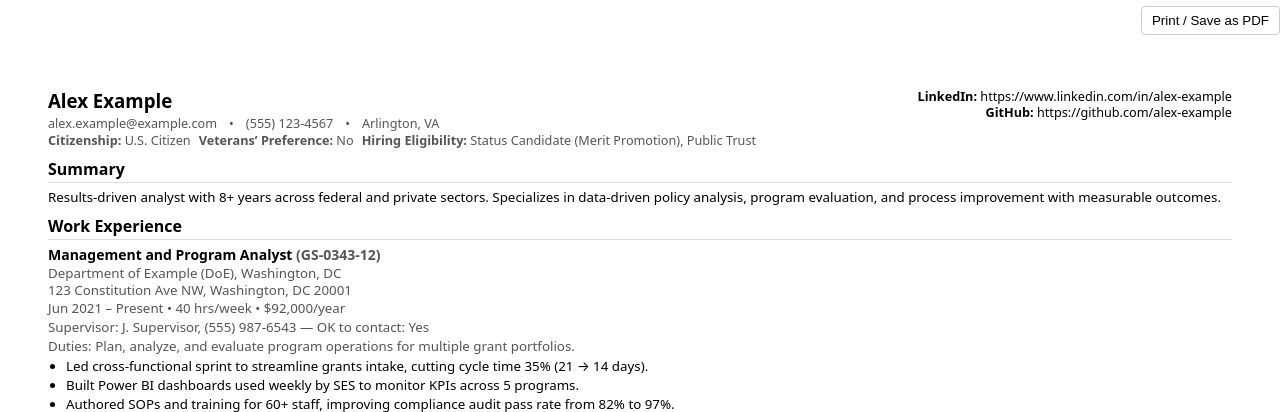
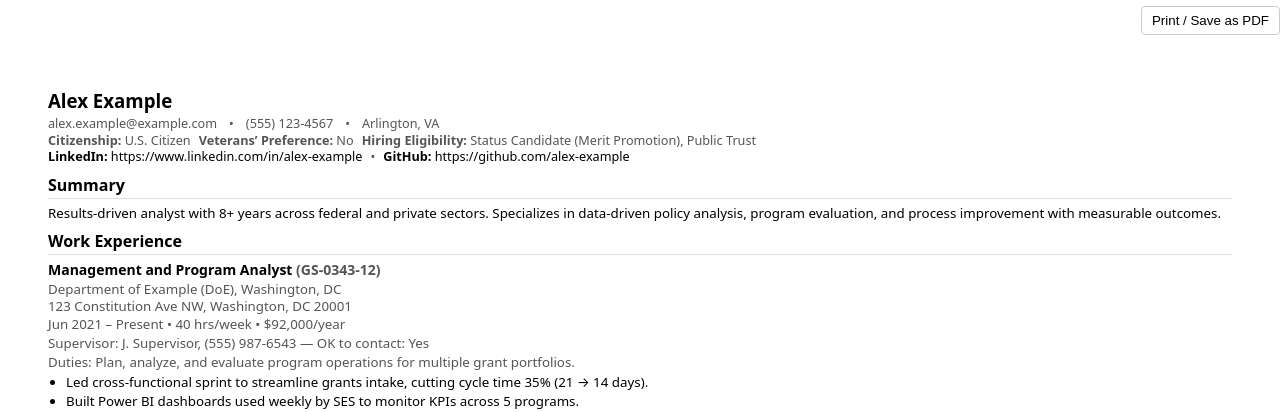
Before and after one commit to corn8200/Fed_Resume, a Flask app: page /render in a window 1280 px wide. Shown: the top 412 px of the page. Run offline with Flask 3, Linux system fonts and the light colour scheme.

Commit message:
style(header): move links under name, left-aligned with wrapping
- Replace right-aligned links column with inline links row under contact
- Add .links-row styles and include in print font-size adjustment
- Keep URL wrapping and separators for readability

```diff
--- a/templates/resume.html
+++ b/templates/resume.html
@@ -21,7 +21,7 @@
       .header { display: flex; justify-content: space-between; gap: 16px; flex-wrap: wrap; }
       .header-left { flex: 1 1 auto; }
       .header-right { flex: 0 0 auto; text-align: right; }
-      .links a { color: inherit; text-decoration: none; overflow-wrap: anywhere; word-break: break-word; hyphens: auto; }
+      .links a, .links-row a { color: inherit; text-decoration: none; overflow-wrap: anywhere; word-break: break-word; hyphens: auto; }
       .links a:hover { text-decoration: underline; }
       .section { margin-top: 8px; }
       .entry { margin: 6px 0; }
@@ -37,6 +37,8 @@
       .topbar { position: sticky; top: 0; display: flex; justify-content: end; padding: 6px 0; background: rgba(255,255,255,0.9); }
       .kv { display: inline-flex; gap: 8px; flex-wrap: wrap; font-size: 9.5pt; }
       .kv b { font-weight: 600; }
+      .links-row { display: flex; gap: 8px; align-items: baseline; flex-wrap: wrap; font-size: 9.5pt; }
+      .links-row .sep { color: var(--muted); }
       /* Improve general wrapping */
       body { overflow-wrap: anywhere; hyphens: auto; }
       .tail { display: block; }
@@ -65,7 +67,7 @@
         /* Let flex blocks wrap naturally in print */
         .header { align-items: flex-start; }
         /* Smaller link text in print */
-        .links, .header-right, .links a { font-size: 9.5pt !important; }
+        .links, .header-right, .links a, .links-row { font-size: 9.5pt !important; }
         /* Optional trimming for very long bullet lists when marked */
         .bullets--long li:nth-child(n+7) { display: none; }
         /* Optional future-dated volunteer hiding when marked */
@@ -97,14 +99,14 @@
             {% if r.eligibilities %}<div><b>Hiring Eligibility:</b> {{ r.eligibilities | join(', ') }}</div>{% endif %}
           </div>
           {% endif %}
+        {% if r.contact.links %}
+          <div class="links-row">
+            {% for label, url in r.contact.links.items() %}
+              <span class="link-item"><strong>{{ label }}:</strong> <a href="{{ url }}">{{ url }}</a></span>{% if not loop.last %}<span class="sep">•</span>{% endif %}
+            {% endfor %}
+          </div>
+        {% endif %}
         </div>
-        {% if r.contact.links %}
-        <div class="header-right links" style="font-size: 9.5pt;">
-          {% for label, url in r.contact.links.items() %}
-            <div><strong>{{ label }}:</strong> <a href="{{ url }}">{{ url }}</a></div>
-          {% endfor %}
-        </div>
-        {% endif %}
       </header>
 
       {% if r.summary %}
```
